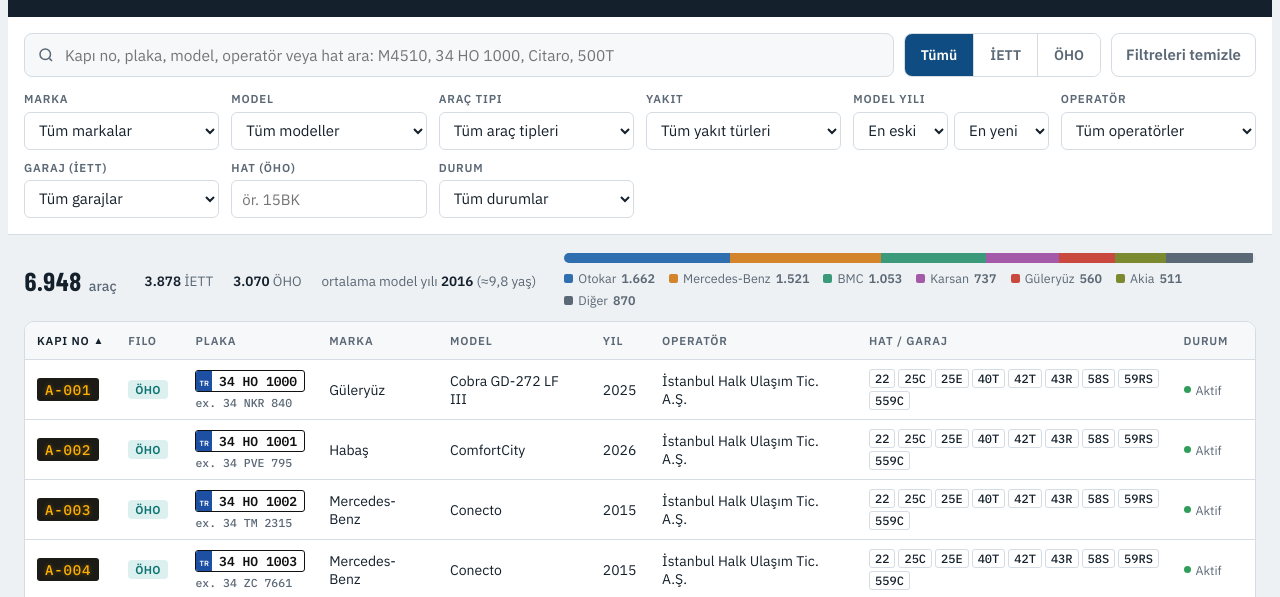
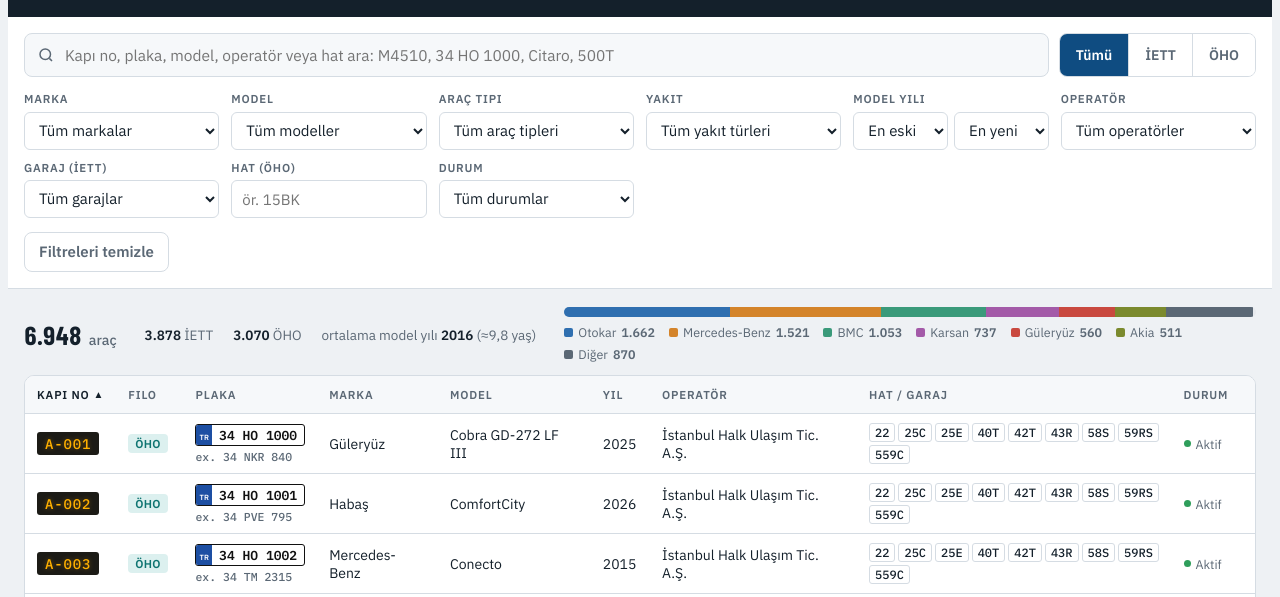
Before and after one commit to bagcifahri/filoist, a plain HTML site: page uygulama/index.html in a window 1280 px wide. Shown: the part 176-773 px from the top of the page. Drawn offline with nearby package versions, Linux system fonts and the light colour scheme; a web font is replaced by a local one.

Commit message:
Filoist güncellemesi 23.11.2026 10:44

```diff
--- a/uygulama/index.html
+++ b/uygulama/index.html
@@ -102,7 +102,7 @@ button, input, select { font: inherit; color: inherit; }
 .field select:disabled { opacity: .5; }
 .reset { height: 38px; border: 1px solid var(--line); background: transparent; border-radius: 6px; padding: 0 14px; cursor: pointer; color: var(--muted); font-weight: 600; }
 .reset:hover { color: var(--ink); border-color: var(--muted); }
-.searchrow .reset { height: 44px; border-radius: 8px; background: var(--surface); }
+.panel .reset { justify-self: start; height: 40px; border-radius: 8px; background: var(--surface); }
 
 /* Sonuç özeti */
 .summary { display: flex; flex-wrap: wrap; gap: 12px 28px; align-items: center; padding-block: 18px 12px; }
@@ -281,8 +281,6 @@ td.c-hat { min-width: 180px; max-width: 320px; }
         <button type="button" data-filo="ÖHO" aria-pressed="false">ÖHO</button>
       </div>
       <button type="button" class="toggle-filters" id="toggleFilters" aria-expanded="false" aria-controls="filters">Filtreler</button>
-      <!-- Filtreler daraltılmışken de görünsün diye filtre alanlarının dışında -->
-      <button type="button" class="reset" id="reset">Filtreleri temizle</button>
     </div>
     <div class="filters" id="filters" data-collapsed="true">
       <div class="field"><label for="fMarka">Marka</label><select id="fMarka"></select></div>
@@ -295,6 +293,9 @@ td.c-hat { min-width: 180px; max-width: 320px; }
       <div class="field"><label for="fHat">Hat (ÖHO)</label><input id="fHat" list="hatList" placeholder="ör. 15BK" autocomplete="off"><datalist id="hatList"></datalist></div>
       <div class="field"><label for="fDurum">Durum</label><select id="fDurum"></select></div>
     </div>
+    <!-- Filtre alanlarının dışında: filtreler daraltılmışken de görünür. Filtrelerden sonra, sonuç sayısı başlığından
+         hemen önce durur; filtre seçtikten sonra geri dönmeden ulaşılır -->
+    <button type="button" class="reset" id="reset">Filtreleri temizle</button>
   </div>
 </div>
 
```
